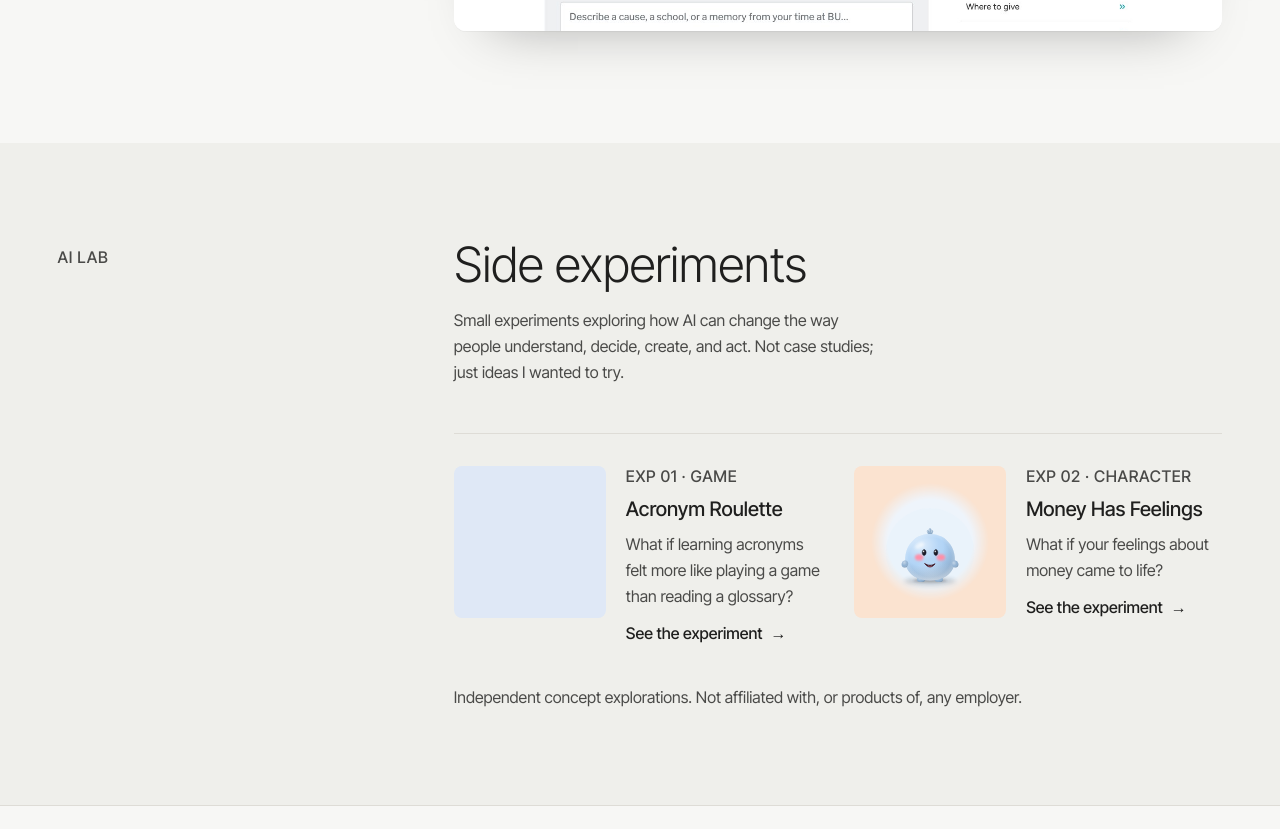
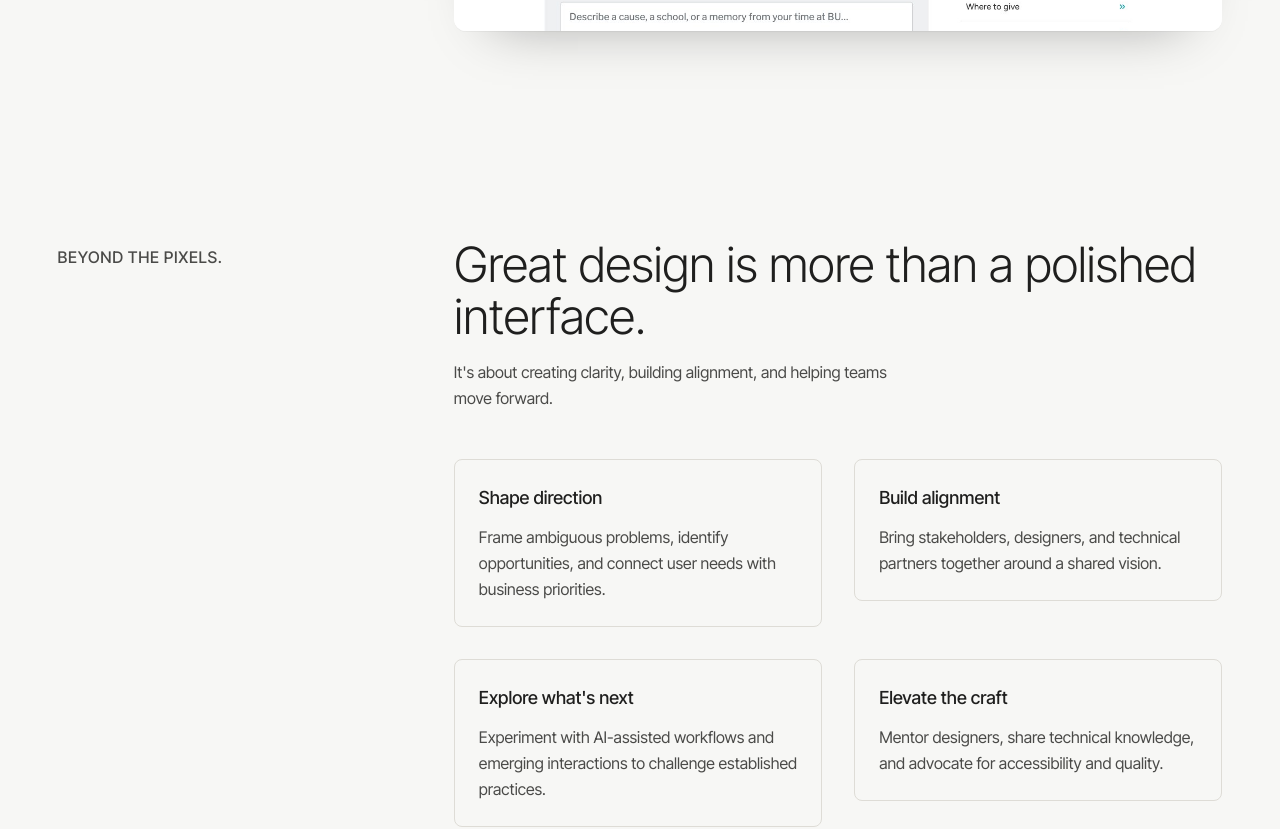
Before and after one commit to liujiani505/portfolio-2026, a Next.js app: page / in a window 1280 px wide. Shown: the part 2729-3558 px from the top of the page. Built offline with nearby package versions, Linux system fonts and the light colour scheme.

Commit message:
adding new section

```diff
--- a/app/page.tsx
+++ b/app/page.tsx
@@ -1,5 +1,6 @@
 import { Hero } from "@/components/sections/hero";
 import { SelectedWork } from "@/components/sections/work";
+import { Beyond } from "@/components/sections/beyond";
 import { Lab } from "@/components/sections/lab";
 import { About } from "@/components/sections/about";
 import { Contact } from "@/components/sections/contact";
@@ -9,6 +10,7 @@ export default function HomePage() {
     <div id="top">
       <Hero />
       <SelectedWork />
+      <Beyond />
       <Lab />
       <About />
       <Contact />
--- /dev/null
+++ b/components/sections/beyond.tsx
@@ -0,0 +1,58 @@
+import { Reveal } from "@/components/ui/primitives";
+
+export function Beyond() {
+  const cards = [
+    {
+      title: "Shape direction",
+      body:
+        "Frame ambiguous problems, identify opportunities, and connect user needs with business priorities.",
+    },
+    {
+      title: "Build alignment",
+      body: "Bring stakeholders, designers, and technical partners together around a shared vision.",
+    },
+    {
+      title: "Explore what's next",
+      body:
+        "Experiment with AI-assisted workflows and emerging interactions to challenge established practices.",
+    },
+    {
+      title: "Elevate the craft",
+      body: "Mentor designers, share technical knowledge, and advocate for accessibility and quality.",
+    },
+  ];
+
+  return (
+    <section id="beyond" aria-labelledby="beyond-heading" className="scroll-mt-20 py-20 md:py-24">
+      <div className="shell grid grid-cols-12 gap-x-6">
+        <Reveal className="col-span-12 md:col-span-4">
+          <p className="eyebrow md:pt-2">Beyond the pixels.</p>
+        </Reveal>
+
+        <div className="col-span-12 mt-4 md:col-span-8 md:mt-0">
+          <Reveal>
+            <h2 id="beyond-heading" className="text-title font-light">
+              Great design is more than a polished interface.
+            </h2>
+            <p className="mt-4 max-w-[56ch] text-pretty text-base leading-relaxed text-muted">
+              It's about creating clarity, building alignment, and helping teams move forward.
+            </p>
+          </Reveal>
+
+          <ul className="mt-12 grid gap-8 sm:grid-cols-2">
+            {cards.map((c, i) => (
+              <Reveal as="li" key={c.title} delay={i * 0.04}>
+                <article className="rounded-lg border border-line p-6">
+                  <h3 className="text-lg font-medium">{c.title}</h3>
+                  <p className="mt-3 text-base leading-relaxed text-muted">{c.body}</p>
+                </article>
+              </Reveal>
+            ))}
+          </ul>
+        </div>
+      </div>
+    </section>
+  );
+}
+
+export default Beyond;
```
